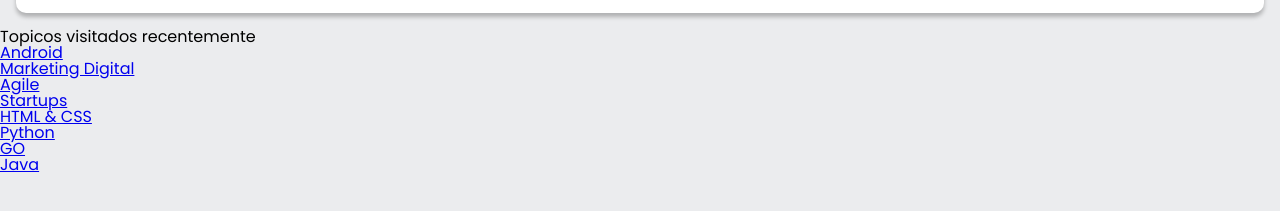
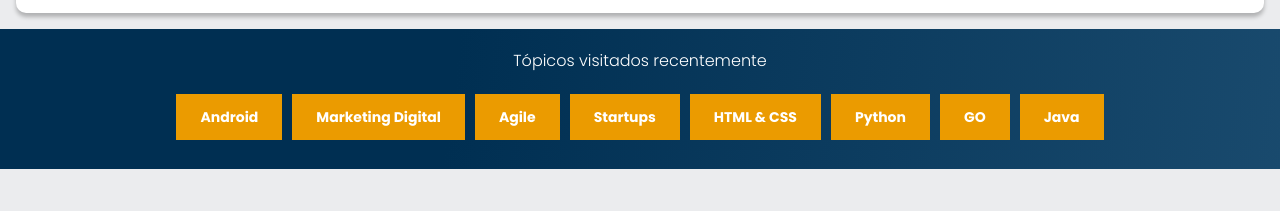
Before and after one commit to EduardoBontoin/AluraBooks, a plain HTML site: page index.html in a window 1280 px wide. Shown: the part 2291-2502 px from the top of the page. Before the commit the page ends 2467 px from the top, so only its background shows below. Drawn offline with nearby package versions, Linux system fonts and the light colour scheme.

Commit message:
Finalizado Sessão Topicos

```diff
--- a/index.html
+++ b/index.html
@@ -145,7 +145,7 @@
     </section>
 
     <section class="topicos">
-        <h2 class="topicos__titulo">Topicos visitados recentemente</h2>
+        <h2 class="topicos__titulo">Tópicos visitados recentemente</h2>
         <ul class="topicos__lista">
             <li class="topicos__item">
                 <a href="#" class="topicos__link">Android</a>
@@ -171,10 +171,6 @@
             <li class="topicos__item">
                 <a href="#" class="topicos__link">Java</a>
             </li>
-
-
-
-
         </ul>
 
     </section>
--- a/styles.css
+++ b/styles.css
@@ -2,6 +2,7 @@
 @import url("styles/header.css");
 @import url("styles/banner.css");
 @import url("styles/carrossel.css");
+@import url("styles/topicos.css");
 
 
 :root {
--- a/styles/carrossel.css
+++ b/styles/carrossel.css
@@ -26,7 +26,6 @@
     padding: 1em;
     border-radius: 10px;
     box-shadow: 0px 4px 4px rgba(0 ,0 ,0 ,0.25);
-
 }
 
 .descricao{
--- /dev/null
+++ b/styles/topicos.css
@@ -0,0 +1,34 @@
+.topicos{
+    background: var(--azul-degrade);
+    padding: 24px 0;
+    margin-bottom: 300px;
+    text-align: center;
+
+
+}
+.topicos__titulo {
+    color: var(--cor-branco);
+    font-weight: 300;
+    margin-bottom: 20px;
+
+}
+
+.topicos__lista {
+    display: flex;
+    flex-wrap: wrap;
+    justify-content: center;
+
+
+}
+.topicos__link {
+    display: flex;
+    font-size: 14px;
+    font-weight: 700;
+    padding: 16px 24px;
+    margin: 5px 5px;
+    color:var(--cor-branco);
+    text-decoration: none;
+    background-color: var(--cor-laranja);
+
+
+}
```
